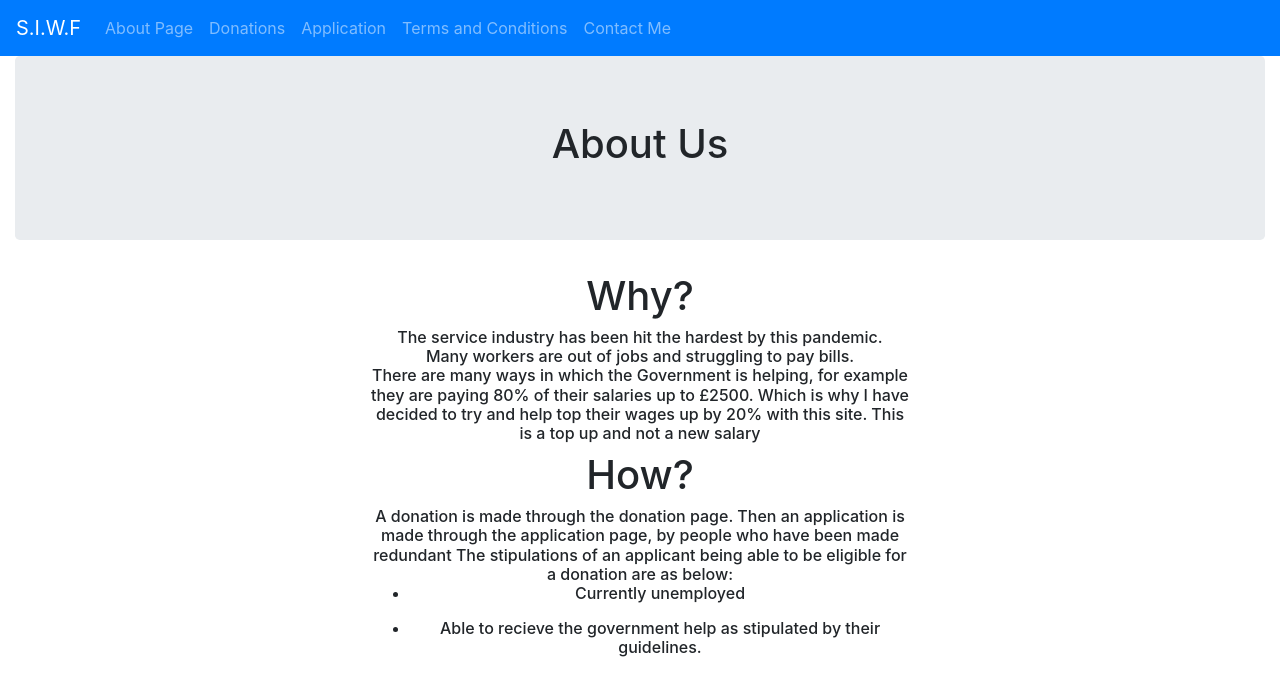
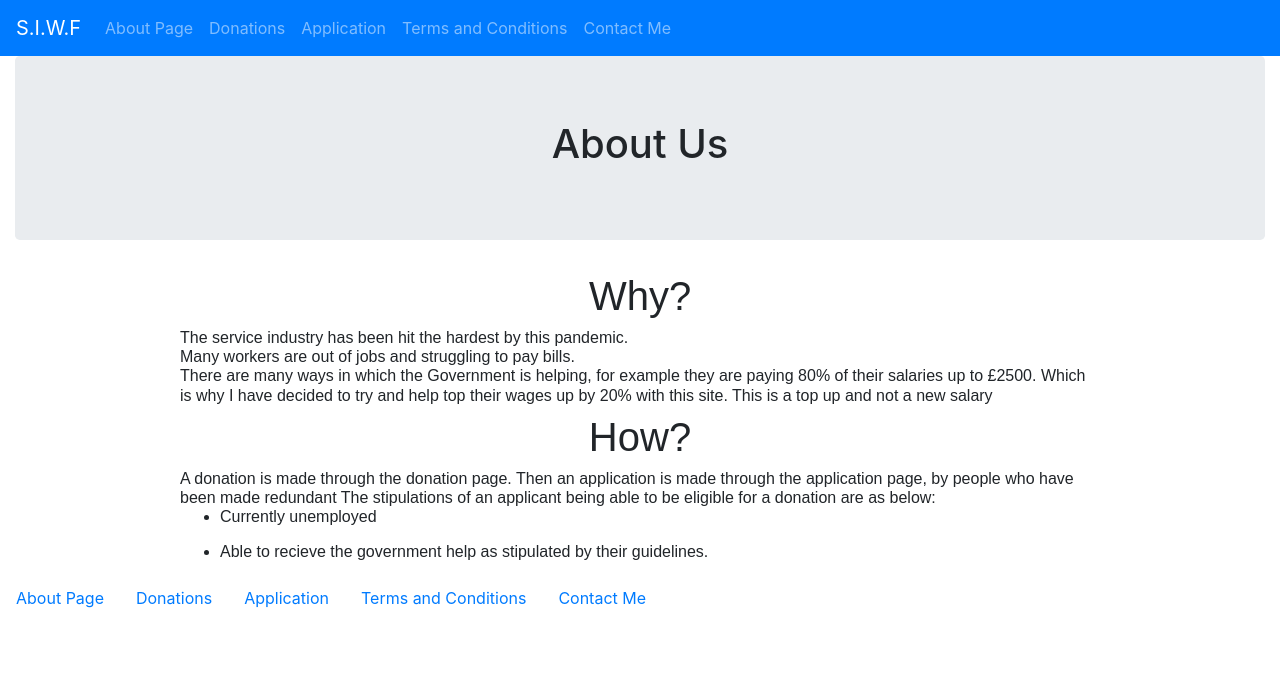
Before and after one commit to Jaseyacey/ServiceWorkerFund, a React (Create React App) app: page /AboutPage in a window 1280 px wide. Shown: the top 696 px of the page. Built offline with nearby package versions, Linux system fonts and the light colour scheme.

Commit message:
minor css changes

```diff
--- a/package.json
+++ b/package.json
@@ -3,6 +3,7 @@
   "version": "0.1.0",
   "private": true,
   "dependencies": {
+    "@material-ui/core": "^4.9.8",
     "@testing-library/jest-dom": "^4.2.4",
     "@testing-library/react": "^9.3.2",
     "@testing-library/user-event": "^7.1.2",
--- a/src/App.css
+++ b/src/App.css
@@ -4,6 +4,7 @@
 
 .ulHeader {
   font-weight: bold;
+  font-family: 'Roboto', sans-serif;
 }
 .headerAbout {
   font-size: 75px;
@@ -13,6 +14,10 @@
   text-align: left;
 }
 .aboutBodyHeader {
+  text-align: left;
+  font-family: 'Dosis', sans-serif;
+}
+.aboutPageh {
   text-align: center;
 }
 .contactMeForm {
--- a/src/App.js
+++ b/src/App.js
@@ -4,7 +4,6 @@ import {
     Route,
     Switch,
 } from 'react-router-dom';
-// import axios from "axios";
 import HomePage from './pages/HomePage';
 import AboutPage from './pages/AboutPage';
 import DonatePage from './pages/DonatePage';
--- a/src/NaviBar.js
+++ b/src/NaviBar.js
@@ -2,7 +2,9 @@ import React from 'react';
 import Navbar from 'react-bootstrap/Navbar'
 import Nav from 'react-bootstrap/Nav'
 
+
 const NavBar = () => (
+  <>
     <Navbar bg="primary" variant="dark">
     <Navbar.Brand href="/">S.I.W.F</Navbar.Brand>
     <Nav className="mr-auto">
@@ -12,8 +14,8 @@ const NavBar = () => (
       <Nav.Link href="/tandc">Terms and Conditions</Nav.Link>
       <Nav.Link href="/ContactMe">Contact Me</Nav.Link>
     </Nav>
-
   </Navbar>
+  </>
 );
 
 export default NavBar;
--- a/src/index.js
+++ b/src/index.js
@@ -6,6 +6,8 @@ import App from './App';
 
 ReactDOM.render(
   <React.StrictMode>
+    <link rel="stylesheet" type="text/css" href="https://fonts.googleapis.com/css?family=PT+Serif|Open+Sans:300,400,600,700,800" />
+    <link href="https://fonts.googleapis.com/css2?family=Roboto:wght@300&display=swap" rel="stylesheet"></link>
     <App />
   </React.StrictMode>,
   document.getElementById('root')
--- a/src/pages/AboutPage.js
+++ b/src/pages/AboutPage.js
@@ -3,26 +3,28 @@ import Container from 'react-bootstrap/Container';
 import Row from 'react-bootstrap/Row';
 import Col from 'react-bootstrap/Col';
 import Jumbotron from 'react-bootstrap/Jumbotron';
-// import * as firebase from 'firebase';
+import * as firebase from 'firebase';
+import BottomNavigation from '@material-ui/core/BottomNavigation';
+import Nav from 'react-bootstrap/Nav'
 
 const AboutPage = () => (
     <>
 <Container fluid className = " headerAbout ">
-  <Jumbotron flair>
+  <Jumbotron flair className="jumbotron">
       <h1>About Us</h1>
   </Jumbotron>
 </Container>
 <Container className= " aboutBodyHeader ">
   <Row>
     <Col></Col>
-    <Col xs={6}>
-      <h1> Why?</h1>
+    <Col xs={10}>
+      <h1 className="aboutPageh"> Why?</h1>
       <h6>The service industry has been hit the hardest by this pandemic.<br></br>
         Many workers are out of jobs and struggling to pay bills. <br></br>
         There are many ways in which the Government is helping, for example they are paying 80% of their salaries up to £2500.
         Which is why I have decided to try and help top their wages up by 20% with this site. This is a top up and not a new salary
       </h6>
-      <h1>How?</h1>
+      <h1 className="aboutPageh">How?</h1>
       <h6>A donation is made through the donation page. Then an application is made through the application page, by people who have been made redundant
         The stipulations of an applicant being able to be eligible for a donation are as below:
         <br></br>
@@ -40,6 +42,17 @@ const AboutPage = () => (
   </Row>
 
 </Container>
+
+<BottomNavigation>
+    <Nav className="mr-auto">
+      <Nav.Link href="/AboutPage">About Page</Nav.Link>
+      <Nav.Link href="/DonatePage">Donations</Nav.Link>
+      <Nav.Link href="/PaymentPage">Application</Nav.Link>
+      <Nav.Link href="/tandc">Terms and Conditions</Nav.Link>
+      <Nav.Link href="/ContactMe">Contact Me</Nav.Link>
+    </Nav>
+  </BottomNavigation>
+
     </>
 )
 export default AboutPage;
--- a/src/pages/HomePage.js
+++ b/src/pages/HomePage.js
@@ -5,18 +5,18 @@ import Row from 'react-bootstrap/Row';
 import Col from 'react-bootstrap/Col';
 import ListGroup from 'react-bootstrap/ListGroup'
 import '../App.css';
-import * as firebase from 'firebase';
+// import * as firebase from 'firebase';
 
 const HomePage = () => (
     <>
-    <Jumbotron fluid>
+    <Jumbotron fluid className="jumbotron">
         <h1>ServiceFund for service industry workers</h1>
         <h6>A site for those service industry workers dealing with lost income from COVID-19</h6>
     </Jumbotron>
     <Container>
     <Row class="homeBody">
     <Col />
-    <Col xs={6} className="covidHeader">
+    <Col xs={8} className="covidHeader">
         <h4>Lets help the poor folks who have lost their jobs due to COVID-19</h4>
         <Container fluid>
   <Row>
--- a/src/pages/index.js
+++ b/src/pages/index.js
@@ -2,7 +2,6 @@ import React from 'react';
 import ReactDOM from 'react-dom';
 import './index.css';
 import App from './App';
-// import * as firebase from 'firebase';
 import * as firebase from 'firebase/app';
 import 'firebase/<PACKAGE>';
 
```
Also changed, not shown: 1 other file (tests, documents, lock files or other folders).
